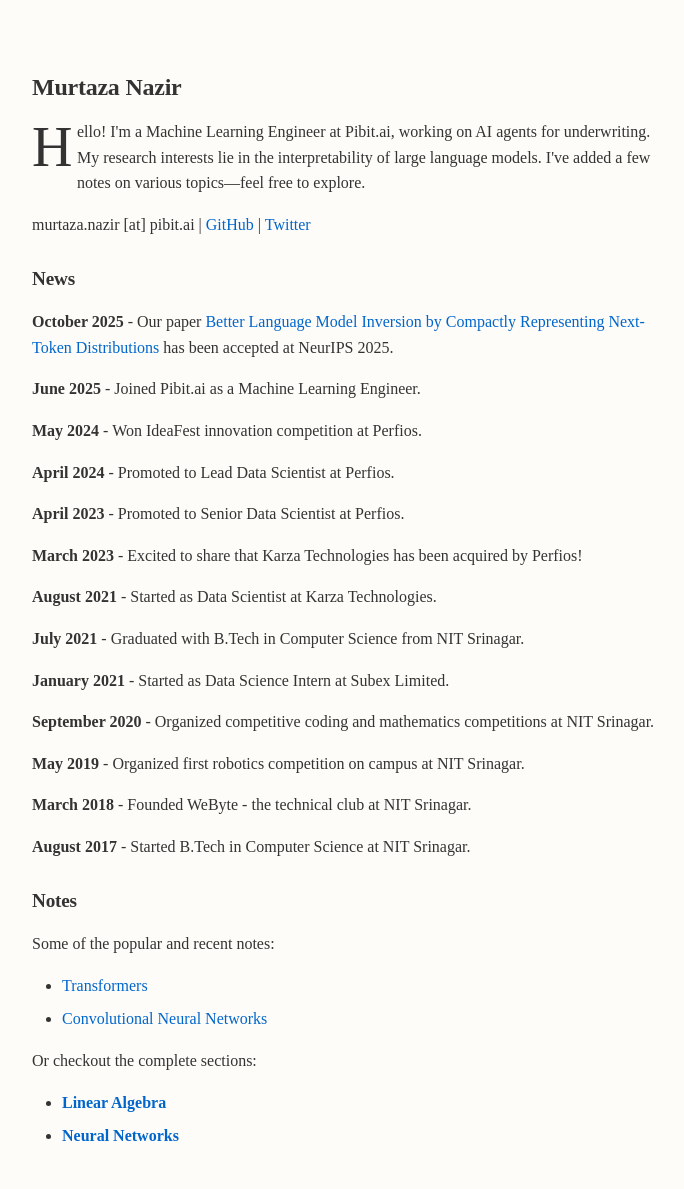
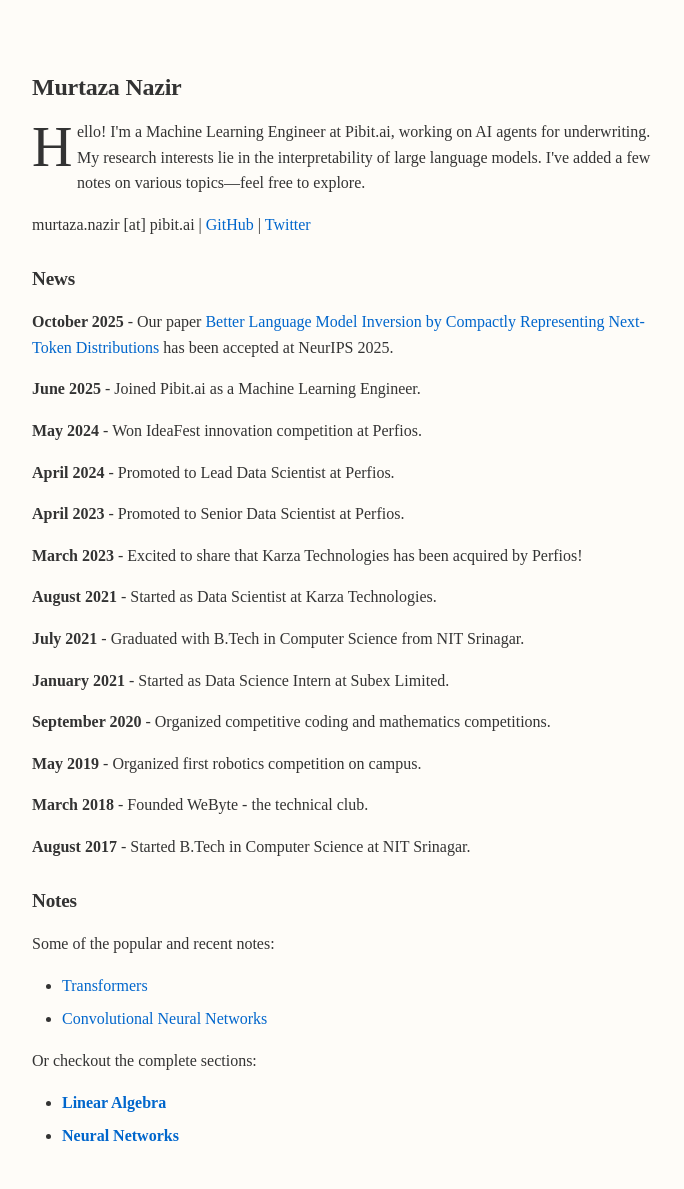
Before and after one commit to themurtazanazir/themurtazanazir.github.io, an MkDocs documentation site: the page built from docs/index.md, in a window 1280 px wide. Shown: the whole page, without its empty margins (168-852 px from the left). Built offline with MkDocs 1.6.1 and Material for MkDocs 9.7.7, drawn with Linux system fonts in a browser that asks for light colours.

Commit message:
Remove redundant NIT Srinagar mentions from campus activities

```diff
--- a/docs/index.md
+++ b/docs/index.md
@@ -24,11 +24,11 @@ murtaza.nazir [at] pibit.ai | [GitHub](https://github.com/themurtazanazir/) | [T
 
 **January 2021** - Started as Data Science Intern at Subex Limited.
 
-**September 2020** - Organized competitive coding and mathematics competitions at NIT Srinagar.
+**September 2020** - Organized competitive coding and mathematics competitions.
 
-**May 2019** - Organized first robotics competition on campus at NIT Srinagar.
+**May 2019** - Organized first robotics competition on campus.
 
-**March 2018** - Founded WeByte - the technical club at NIT Srinagar.
+**March 2018** - Founded WeByte - the technical club.
 
 **August 2017** - Started B.Tech in Computer Science at NIT Srinagar.
 
```
